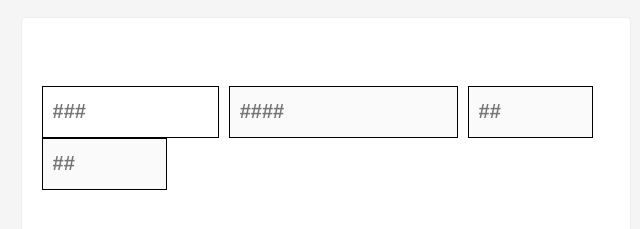
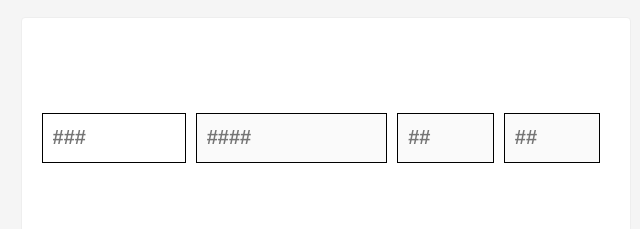
Before and after one commit to okanjauhary/input-mask, a website built with webpack: page src/public/index.html in a window 1280 px wide. Shown: the part 71-300 px from the top of the page, without its empty margins (314-954 px from the left). Built offline with nearby package versions, Linux system fonts and the light colour scheme.

Commit message:
adding display to class parent for responsibility

```diff
--- a/src/style/app.scss
+++ b/src/style/app.scss
@@ -1,8 +1,12 @@
 .msj-input-mask{
+    width: 100%;
+    display: flex;
+    justify-content: space-between;
+    box-sizing: border-box;
     .msj-input-mask__item{
-        display: inline-block;
-        width: 100px;
-        height: 50px;
+        box-sizing: border-box;
+        min-height: 50px;
+        width: 100%;
         border: 1px solid black;
         margin-right: 10px;
         font-size:20px;
```
